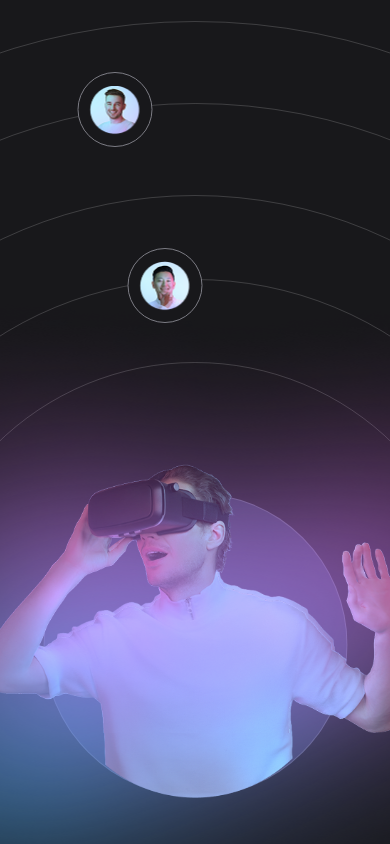
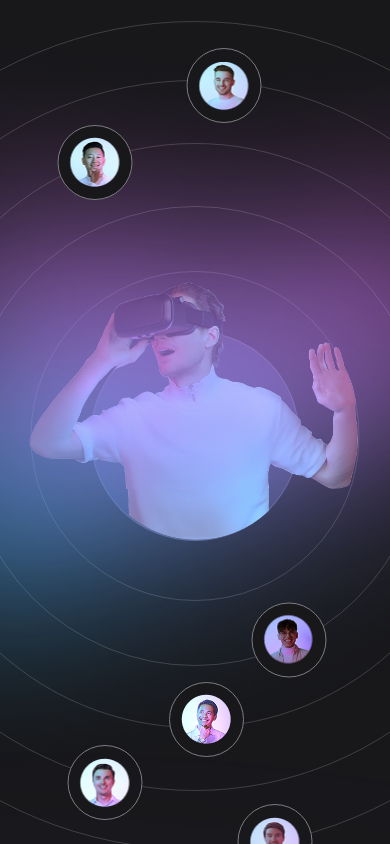
Before and after one commit to LiliiaGalkina/VR, a React (Vite) app: page / in a window 390 px wide. Shown: the part 7140-7984 px from the top of the page. Built offline with nearby package versions, Linux system fonts and the light colour scheme.

Commit message:
testimonial переделан адаптив

```diff
--- a/src/components/Testimonial/testimonial.module.scss
+++ b/src/components/Testimonial/testimonial.module.scss
@@ -144,6 +144,7 @@
   border: 0.1rem solid $whiteColor;
   border-image: $linearGradientWhite;
   border-image-slice: 1;
+  z-index: 7;
 
   p {
     margin-bottom: 0.8rem;
@@ -205,44 +206,118 @@
 }
 
 @media (max-width: 870px) {
+  .testimonial {
+    height: 130.7rem;
+  }
+  .circle1 {
+    @include circle(108.4rem, 108.4rem);
+  }
+
+  .circle2 {
+    @include circle(89.9rem, 89.9rem);
+  }
+
+  .circle3 {
+    @include circle(73.1rem, 73.1rem);
+  }
+
+  .circle4 {
+    @include circle(56.46rem, 56.46rem);
+  }
+
+  .circle5 {
+    @include circle(38.95rem, 38.95rem);
+  }
+
+  .circle6 {
+    @include circle(28.95rem, 28.95rem);
+  }
   .circlefoto1 {
-    left: 35.5rem;
-    transform: translateY(-49rem);
+    left: 30.5rem;
+    transform: translateY(-50rem);
   }
   .circlefoto5 {
-    top: -3.2rem;
-    transform: translateX(-3rem);
+    top: -12.2rem;
+    transform: translateX(-5rem);
   }
   .circlefoto6 {
-    bottom: 7rem;
-    left: 5rem;
+    bottom: 0;
+    left: -4rem;
   }
   .circlefoto4 {
-    bottom: 5rem;
-    right: 47rem;
+    bottom: -3rem;
+    right: 28rem;
   }
   .circlefoto2 {
     bottom: -3rem;
-    transform: translateX(-1rem);
+  }
+  .circlefoto3 {
+    bottom: 3.5rem;
+    transform: translateX(-25rem);
   }
 }
 
 @media (max-width: 600px) {
+	  .testimonial {
+    height: 105.7rem;
+  }
+	.circle1 {
+    @include circle(82.9rem, 82.9rem);
+  }
+
+  .circle2 {
+    @include circle(71.1rem, 71.1rem);
+  }
+
+  .circle3 {
+    @include circle(58.46rem, 58.46rem);
+  }
+
+  .circle4 {
+    @include circle(45.95rem, 45.95rem);
+  }
+
+  .circle5 {
+    @include circle(32.95rem, 32.95rem);
+  }
+
+  .circle6 {
+    @include circle(20.95rem, 20.95rem);
+  }
   .beige {
     opacity: 0;
   }
+  .maimimage {
+  max-width: 46.3rem;
+  height: 47.23rem;
+}
+
+.mainimgdown {
+  width: 20.95rem;
+  bottom: 1rem;
+  left: 22.8rem;
+}
+.mainimgup {
+	 max-width: 33.7rem;
+  left: 16.6rem;
+  bottom: 6.1rem;
+}
 
   .circlefoto1 {
     left: 40.5rem;
-    transform: translateY(-51rem);
+    transform: translateY(-35rem);
   }
   .circlefoto3 {
-    bottom: -1rem;
+    bottom: 1rem;
     transform: translateX(-18rem);
   }
   .circlefoto6 {
-    bottom: 1rem;
-    left: 33rem;
+    bottom: -4rem;
+    left: 22rem;
+  }
+    .circlefoto5 {
+    top: -8.2rem;
+    transform: translateX(-10rem);
   }
 }
 
@@ -250,23 +325,7 @@
   .title {
     @include title(3rem);
   }
-  .mainimgdown {
-    width: 28rem;
-    bottom: 0.8rem;
-    left: 19.2rem;
-  }
-  .mainimgup {
-    width: 44rem;
-    left: 11.4rem;
-    bottom: 7.3rem;
-  }
-  .circle6 {
-    @include circle(30.4rem, 30.4rem);
-  }
-  .circlefoto1 {
-    left: 50.5rem;
-    transform: translateY(-53.5rem);
-  }
+
   .circlefoto3 {
     bottom: -3rem;
     transform: translateX(-9rem);
```
